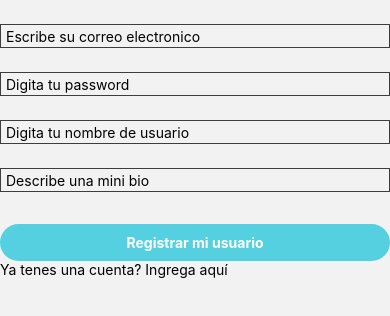
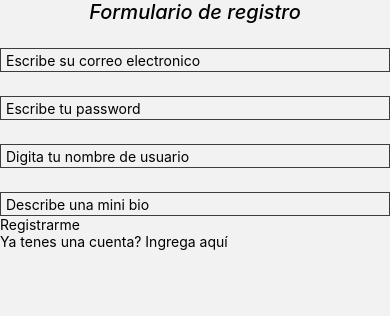
Before and after one commit to ManuelEspora/Proyecto-RN, a React Native app: screen /Register in a window 390 px wide. Shown: the top 316 px of the page. Built offline with nearby package versions, Linux system fonts and the light colour scheme; no server answers.

Commit message:
Arreglo de Register

```diff
--- a/src/components/FormRegister.js
+++ b/src/components/FormRegister.js
@@ -8,8 +8,8 @@ export default class Register extends Component {
     constructor(props){
         super(props)
         this.state = {
-            inputMail: '',
-            inputPassword:'',
+            email: '',
+            password:'',
             fotoDePerfil:'',
             nombredeusuario: '',
             biografia: '',
@@ -17,18 +17,18 @@ export default class Register extends Component {
             }
         }
 
-    registrarusuario(email, password){
+    registrarUsuario(nombredeusuario, email, password, biografia){
         auth.createUserWithEmailAndPassword(email, password)
-        .then (data => {
-              db.collection('users').add({
-                owner: auth.currentUser.email,
-                createdAt: Date.now(),
-            })
-            .then(resp => this.setState({registrado: true}))
-            .catch(err => console.log(err))
-        })
-        .catch(err => console.log(err))
-    }
+        .then(()=> {
+            return(
+                db.collection('users').add({
+                    email:email,
+                    nombredeusuario:nombredeusuario,
+                    biografia:biografia,
+                    createdAt:Date.now()
+                    })
+                )
+        })}
 
     actualizarStateFotoDePerfil(url){
         this.setState({fotoDePerfil: url})
@@ -42,46 +42,39 @@ export default class Register extends Component {
                     <ImagenPerfil actualizador={(url)=> this.actualizarStateFotoDePerfil(url)}/>
                     :
                     <>
+                    <Text style={styles.titulo2}>Formulario de registro</Text>
                         <TextInput
                         style={styles.input}
                         placeholder='Escribe su correo electronico'
                         keyboardType='email-address'
-                        onChangeText={(text)=> this.setState({email: text}) }
+                        onChangeText={text => this.setState({email: text}) }
                         value={this.state.email}
                     />
-                        <TextInput
+                    <TextInput
                         style={styles.input}
-                        placeholder='Digita tu password'
-                        onChangeText={(text) => this.setState({password: text})}
+                        placeholder='Escribe tu password'
+                        keyboardType='default'
+                        onChangeText={text => this.setState({password: text})}
                         value={this.state.password}
                         secureTextEntry={true}
                     />
                     <TextInput
                         style={styles.input}
                         placeholder='Digita tu nombre de usuario'
-                        onChangeText={(text) => this.setState({nombredeusuario: text})}
+                        onChangeText={text => this.setState({nombredeusuario: text})}
                         value={this.state.nombredeusuario}
-                        secureTextEntry={true}
                     />
                     <TextInput
                         style={styles.input}
                         placeholder='Describe una mini bio'
-                        onChangeText={(text) => this.setState({biografia: text})}
+                        onChangeText={text => this.setState({biografia: text})}
                         value={this.state.biografia}
-                        secureTextEntry={true}
                     />
-                    <TouchableOpacity
-                        style={styles.btn}
-                        onPress={()=>
-                            this.registrarUsuario(
-                                this.state.inputMail,
-                                this.state.inputPassword,
-                                this.state.inputNombredeUsuario,
-                                this.state.inputMiniBio
-                                )}
-                        >
-                            <Text style={styles.btnText}>Registrar mi usuario</Text>
-                        </TouchableOpacity>
+                    <View>
+                    <TouchableOpacity onPress={()=> this.registrarUsuario(this.state.username, this.state.email, this.state.password, this.state.biografia)}>
+                    <Text style={styles.buttons}>Registrarme</Text>
+                </TouchableOpacity>
+                    </View>
                         </>
                     }
             </View>
@@ -97,6 +90,12 @@ const styles = StyleSheet.create({
         height:24,
         padding:5
     },
+    titulo2:{
+        fontStyle:'italic',
+        fontWeight: 500,
+        fontSize: 20,
+        textAlign: 'center',
+      },
     btn:{
         marginTop:32,
         backgroundColor: '#54d0e0',
```
